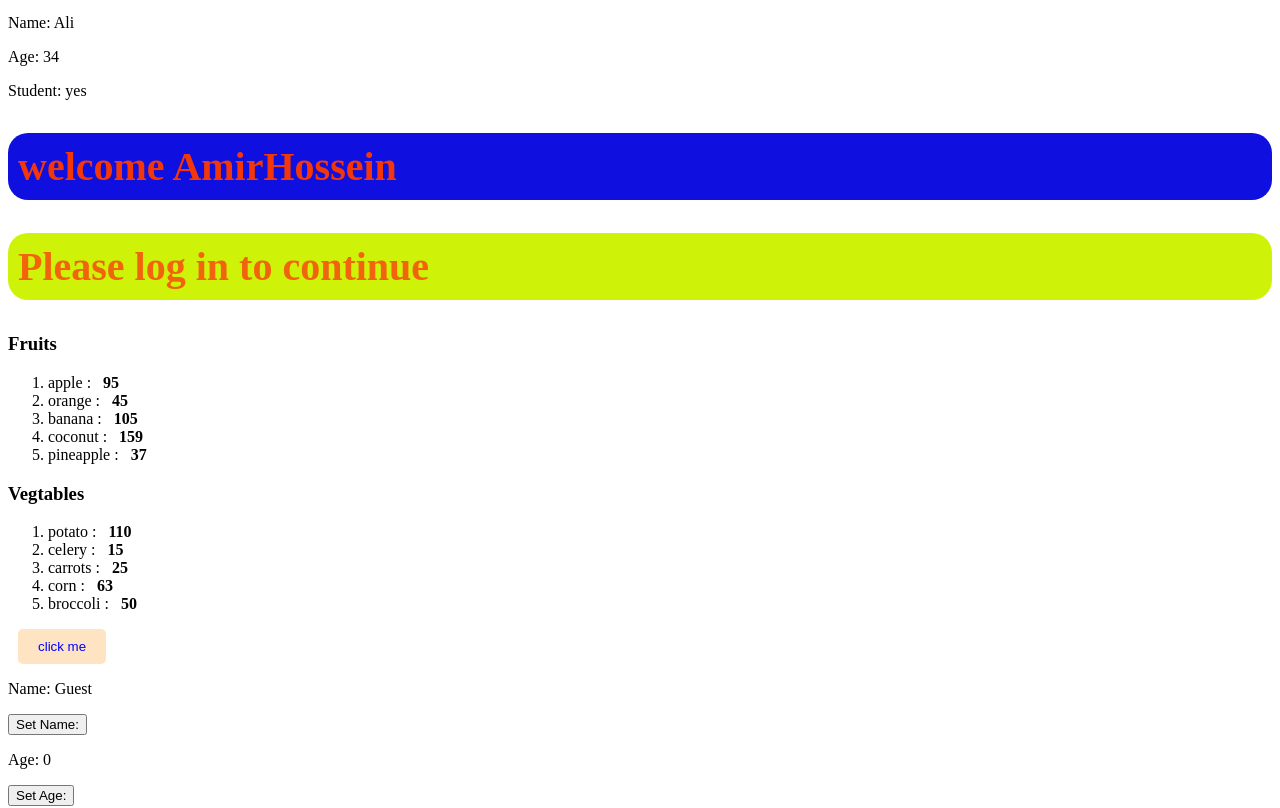
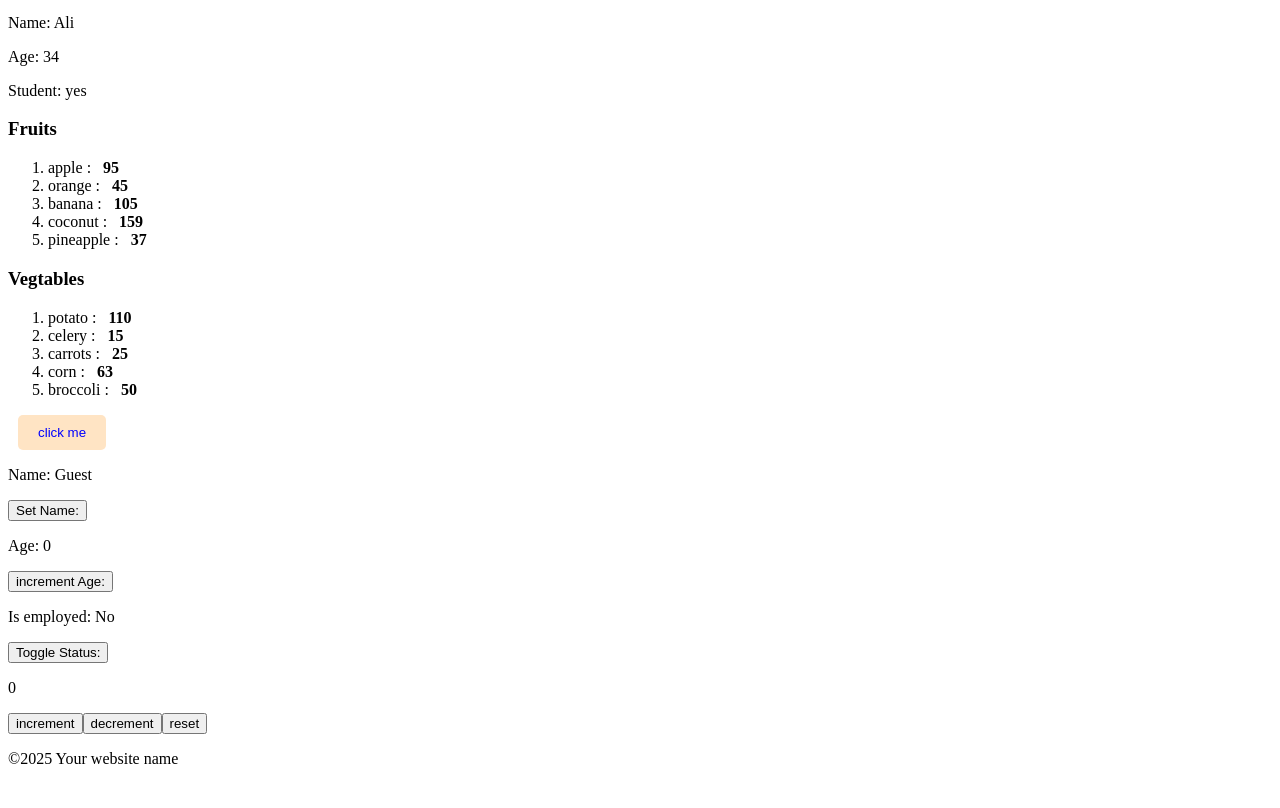
Before and after one commit to amirhoprogrammer/my-react-bro, a React (Vite) app: page / in a window 1280 px wide. Shown: the part 540-1348 px from the top of the page. After the commit the page ends 1324 px from the top, so only its background shows below. Built offline with nearby package versions, Linux system fonts and the light colour scheme.

Commit message:
edit in usestate hook

```diff
--- a/src/App.jsx
+++ b/src/App.jsx
@@ -35,10 +35,9 @@ function App() {
       <Card />
       <Card />
       <Button1 />
-      {/* */}
       <Student name="Ali" age={34} isStudent={true} />
-      <UserGreeting IsLoggedIn={true} username="AmirHossein" />
-      <UserGreeting IsLoggedIn={false} username="AmirHessam" />
+      {/*<UserGreeting IsLoggedIn={true} username="AmirHossein" />
+      <UserGreeting IsLoggedIn={false} username="AmirHessam" /> */}
       {/*<List items={fruits} category="Fruits" />*/}
       {/*<List items={vegtables} category="Vegtables" />*/}
       {fruits.length > 0 ? <List items={fruits} category="Fruits" /> : null}
--- a/src/MyComponent.jsx
+++ b/src/MyComponent.jsx
@@ -21,9 +21,9 @@ function MyComponent() {
       <p>Name: {name}</p>
       <button onClick={updateName}>Set Name:</button>
       <p>Age: {age}</p>
-      <button onClick={updateAge}>Set Age:</button>
+      <button onClick={updateAge}>increment Age:</button>
       <p>Is employed: {isEmployed ? "Yes" : "No"}</p>
-      <button onClick={toggleEmployeStatus}>Set Age:</button>
+      <button onClick={toggleEmployeStatus}>Toggle Status:</button>
     </div>
   );
 }
```
